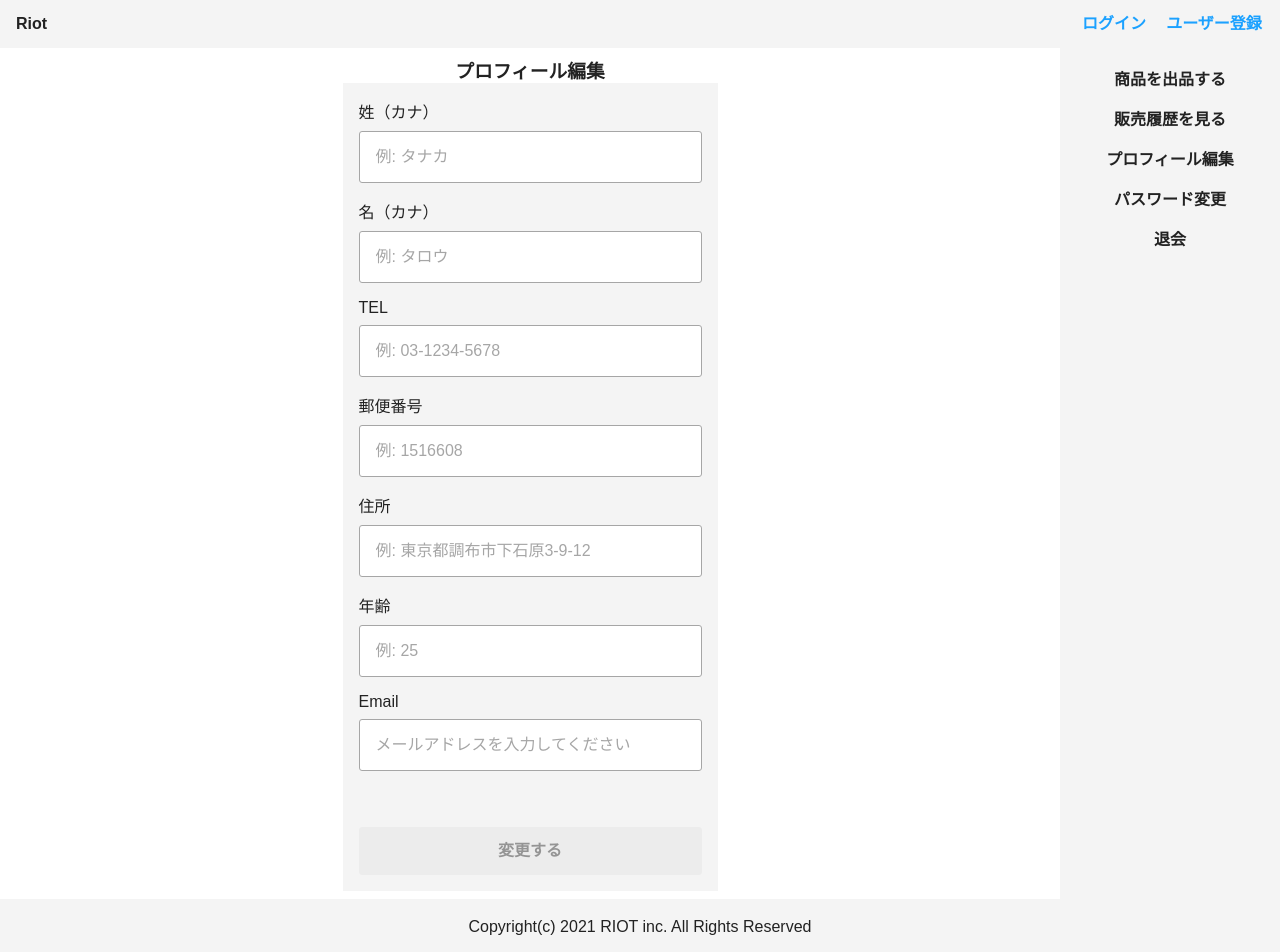
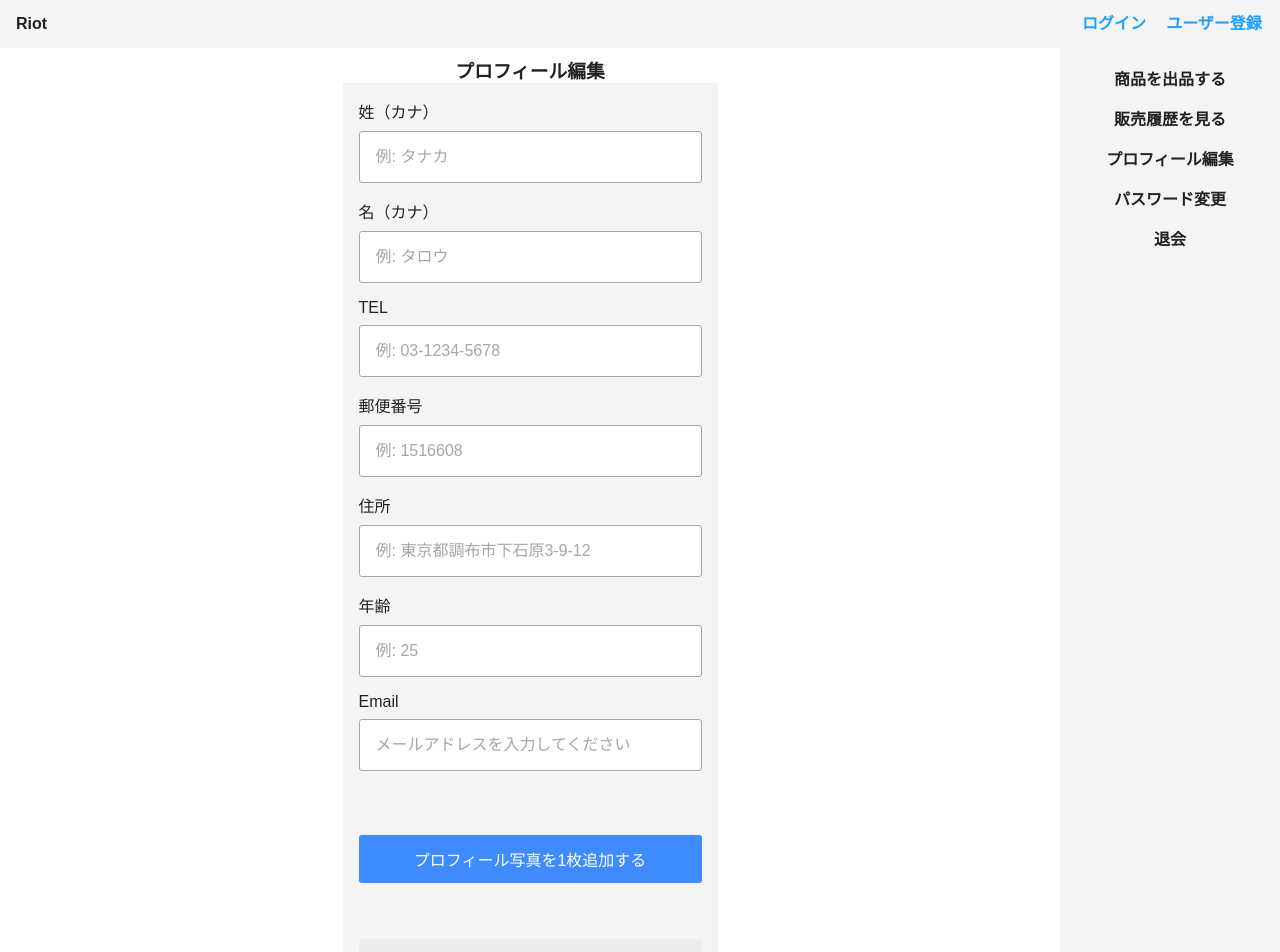
Before and after one commit to kimuniiii/Personal-Development, a Next.js app in the folder packages/client/: page /profile-edit in a window 1280 px wide. Shown: the top 952 px of the page. Built offline with nearby package versions, Linux system fonts and the light colour scheme; no server answers.

Commit message:
🎨 プロフィール編集ページに画像アップロードコンポーネント追加

```diff
--- a/packages/client/src/components/organisms/ProfileImageUpload/index.tsx
+++ b/packages/client/src/components/organisms/ProfileImageUpload/index.tsx
@@ -43,7 +43,7 @@ export const ProfileImageUpload: VFC<ProfileImageUploadProps> = ({
       </StImageContainer>
       {imageUrl !== '' ? <Margin bottom='16px' /> : null}
       <StLabel>
-        写真を追加
+        プロフィール写真を1枚追加する
         <input type='file' onChange={onChange} />
       </StLabel>
     </React.Fragment>
--- a/packages/client/src/pages/profile-edit/index.tsx
+++ b/packages/client/src/pages/profile-edit/index.tsx
@@ -1,10 +1,11 @@
 import styled from '@emotion/styled';
-import React from 'react';
+import React, { useState } from 'react';
 import { useForm } from 'react-hook-form';
 
 import { Button } from 'src/components/atoms/Button';
 import { Input } from 'src/components/atoms/Input';
 import { Margin } from 'src/components/layouts/Margin';
+import { ProfileImageUpload } from 'src/components/organisms/ProfileImageUpload';
 import { CommonTemplate } from 'src/components/templates/CommonTemplate';
 import { HeadTemplate } from 'src/components/templates/HeadTemplate';
 
@@ -30,6 +31,26 @@ const ProfileEditPage = (): JSX.Element => {
    */
   const onSubmit = (data: Record<string, unknown>): void => {
     console.log(data);
+  };
+
+  const [imageUrl, setImageUrl] = useState<string>('');
+
+  const onFileInputChange = (event: React.ChangeEvent<HTMLInputElement>): void => {
+    if (event.target.files === null || event.target.files.length === 0) {
+      return;
+    }
+
+    const imageFile = event.target.files[0];
+    const imageUrl = URL.createObjectURL(imageFile);
+    setImageUrl(imageUrl);
+    // onChangeは連続で同じファイルを選択すると発火しない問題の対応のため
+    event.target.value = '';
+  };
+
+  const deleteProfileImg = (): void => {
+    if (confirm('選択した画像を削除してもよろしいですか？')) {
+      setImageUrl('');
+    }
   };
 
   return (
@@ -164,13 +185,19 @@ const ProfileEditPage = (): JSX.Element => {
                 required: { message: '必須入力項目です！', value: true },
               })}
             />
+            <Margin bottom='16px' />
+            <ProfileImageUpload
+              imageUrl={imageUrl}
+              onClick={deleteProfileImg}
+              onChange={onFileInputChange}
+            />
             <Margin bottom='24px' />
             <Button
               type='submit'
               styleTypes='tertiary'
               width='100%'
               fontSizeValue='16px'
-              buttonContent='変更する'
+              buttonContent='プロフィールを変更する'
               disabled={!isValid}
               onClick={(): void => alert('変更するボタンをクリック')}
             />
```
